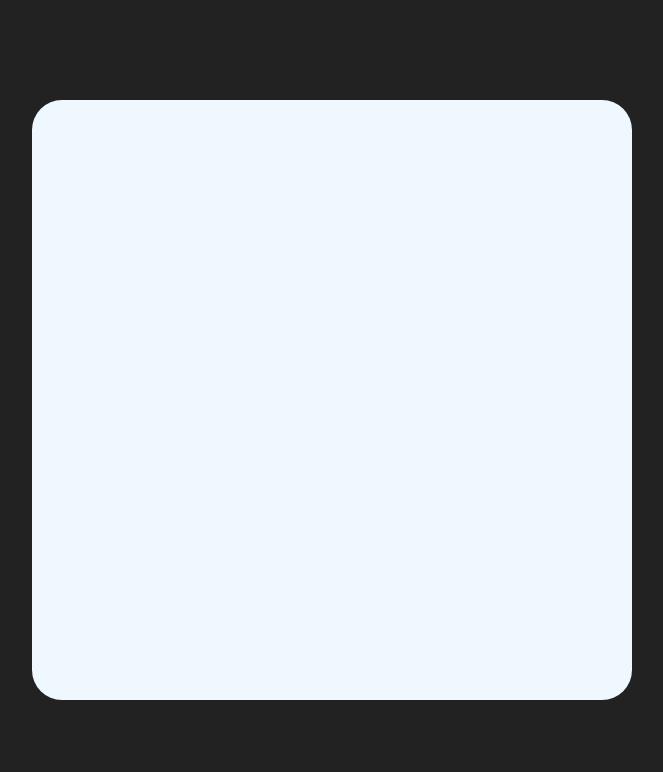
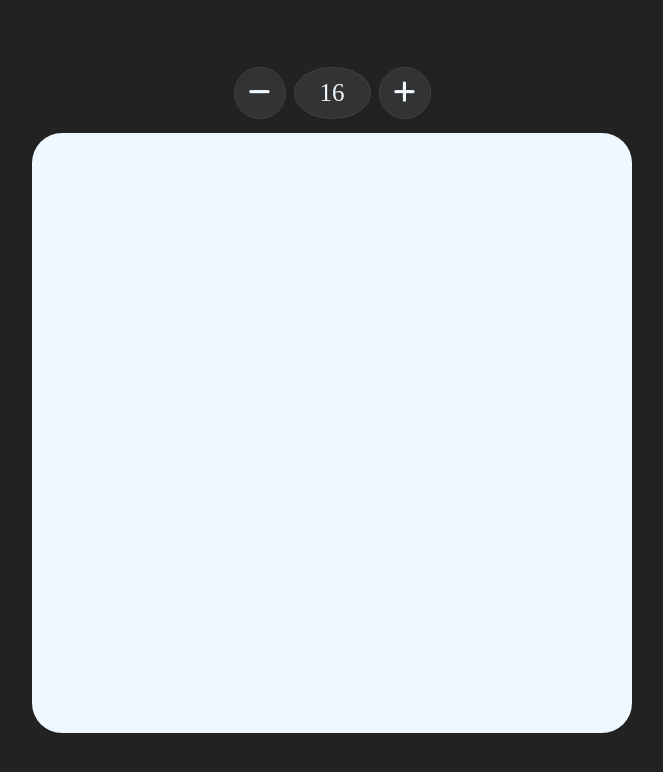
Before and after one commit to Giuliorio/etch-a-sketch, a plain HTML site: page index.html in a window 1280 px wide. Shown: the whole page, without its empty margins (308-971 px from the left). Drawn offline with Linux system fonts and the light colour scheme.

Commit message:
Add buttons and display for square size change

```diff
--- a/index.html
+++ b/index.html
@@ -3,10 +3,16 @@
 <head>
     <meta charset="UTF-8">
     <meta name="viewport" content="width=device-width, initial-scale=1.0">
+    <script src="https://kit.fontawesome.com/cbd3a1919e.js" crossorigin="anonymous"></script>
     <link rel="stylesheet" href="styles.css">
     <title>Etch-a-Sketch</title>
 </head>
 <body>
+    <div class="commands">
+        <div class="button minus"><i class="fa-solid fa-minus"></i></div>
+        <div class="size-display">16</div>
+        <div class="button plus"><i class="fa-solid fa-plus"></i></div>
+    </div>
     <div class="container"></div>
 </body>
 <script src="scripts.js"></script>
--- a/styles.css
+++ b/styles.css
@@ -7,8 +7,45 @@ body {
 
     background-color: #222;
     display: flex;
+    flex-direction: column;
     justify-content: center;
     align-items: center;
+    gap: 15px;
+    color: aliceblue;
+}
+
+.commands {
+    height: 50px;
+    width: 300px;
+    display: flex;
+    justify-content: center;
+    gap: 10px;
+}
+
+.button {
+    height: 50px;
+    width: 50px;
+}
+
+.commands > div {
+    background-color: #333;
+    outline: 1px solid #444;
+    border-radius: 50%;
+    font-size: 25px;
+    display: flex;
+    justify-content: center;
+    align-items: center;
+}
+
+.button:hover {
+    background-color: #444;
+    outline: 1px solid #555;
+    color: #fff7f0;
+}
+
+.size-display{
+    height: 50px;
+    width: 75px;
 }
 
 .container {
```
